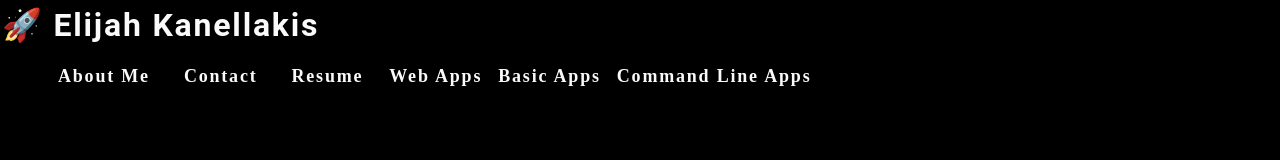
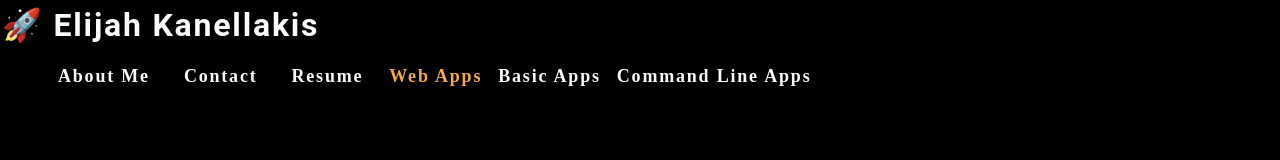
Before and after one commit to kanellakise/enchanted-relic, a React (Create React App) app: page / in a window 1280 px wide. Shown: the top 160 px of the page. Built offline with nearby package versions, Linux system fonts and the light colour scheme.

Commit message:
added react hooks for category tracking

```diff
--- a/src/App.js
+++ b/src/App.js
@@ -1,3 +1,4 @@
+import React, { useState } from 'react';
 import './App.css';
 import About from './components/About';
 import Nav from './components/Nav';
@@ -5,9 +6,33 @@
 
 function App() {
 
+  const [categories] = useState([
+    {
+      name: "webApps",
+      title: "Web Apps",
+      description: "Deployed full stack web applications, each using MVC development structure and back end databases."
+    },
+    {
+      name: "basicApps",
+      title: "Basic Apps",
+      description: "These applications were created using HTML5, CSS3, some JavaScript, and are deployed directly to GitHub Pages."
+    },
+    {
+      name: "commandLineApps",
+      title: "Command Line Apps",
+      description: "These applications require to be run through the command line with help of Node.js."
+    }
+  ]);
+
+  const [currentCategory, setCurrentCategory] = useState(categories[0]);
+
   return (
     <div>
-      <Nav></Nav>
+      <Nav
+      categories={categories}
+      setCurrentCategory={setCurrentCategory}
+      currentCategory={currentCategory}
+      ></Nav>
       <main>
         <Gallery></Gallery>
         <About></About>
--- a/src/components/Nav/index.js
+++ b/src/components/Nav/index.js
@@ -1,33 +1,23 @@
-import React from 'react';
+import React, { useState } from 'react';
 
-function Nav() {
-  const categories = [
-    {
-      name: "webApps",
-      title: "Web Apps",
-      description: "Deployed full stack web applications, each using MVC development structure and back end databases."
-    },
-    {
-      name: "basicApps",
-      title: "Basic Apps",
-      description: "These applications were created using HTML5, CSS3, some JavaScript, and are deployed directly to GitHub Pages."
-    },
-    {
-      name: "commandLineApps",
-      title: "Command Line Apps",
-      description: "These applications require to be run through the command line with help of Node.js."
-    }
-  ]
+function Nav(props) {
 
-  function categorySelected(name) {
-    console.log(`${name} clicked`)
-  }
+  const {
+    categories = [],
+    setCurrentCategory,
+    currentCategory,
+  } = props;
 
   return (
     <header>
       <h2>
         <a href="/">
-          <span role="img" aria-label="rocketShip">🚀</span> Elijah Kanellakis
+          <span role="img" aria-label="rocketShip">
+            {" "}
+            🚀
+            {" "}
+          </span>{" "}
+          Elijah Kanellakis
         </a>
       </h2>
       <nav>
@@ -45,10 +35,13 @@
           </li>
           {categories.map((category) => (
             <li
-              className="mx-1"
-              key={category.name}
+              className={`mx-1 ${currentCategory.name === category.name && 'navActive'
+                }`} key={category.name}
             >
-              <span onClick={() => categorySelected(category.name)}>
+              <span onClick={() => {
+                setCurrentCategory(category)
+              }}
+              >
                 {category.title}
               </span>
             </li>
```
